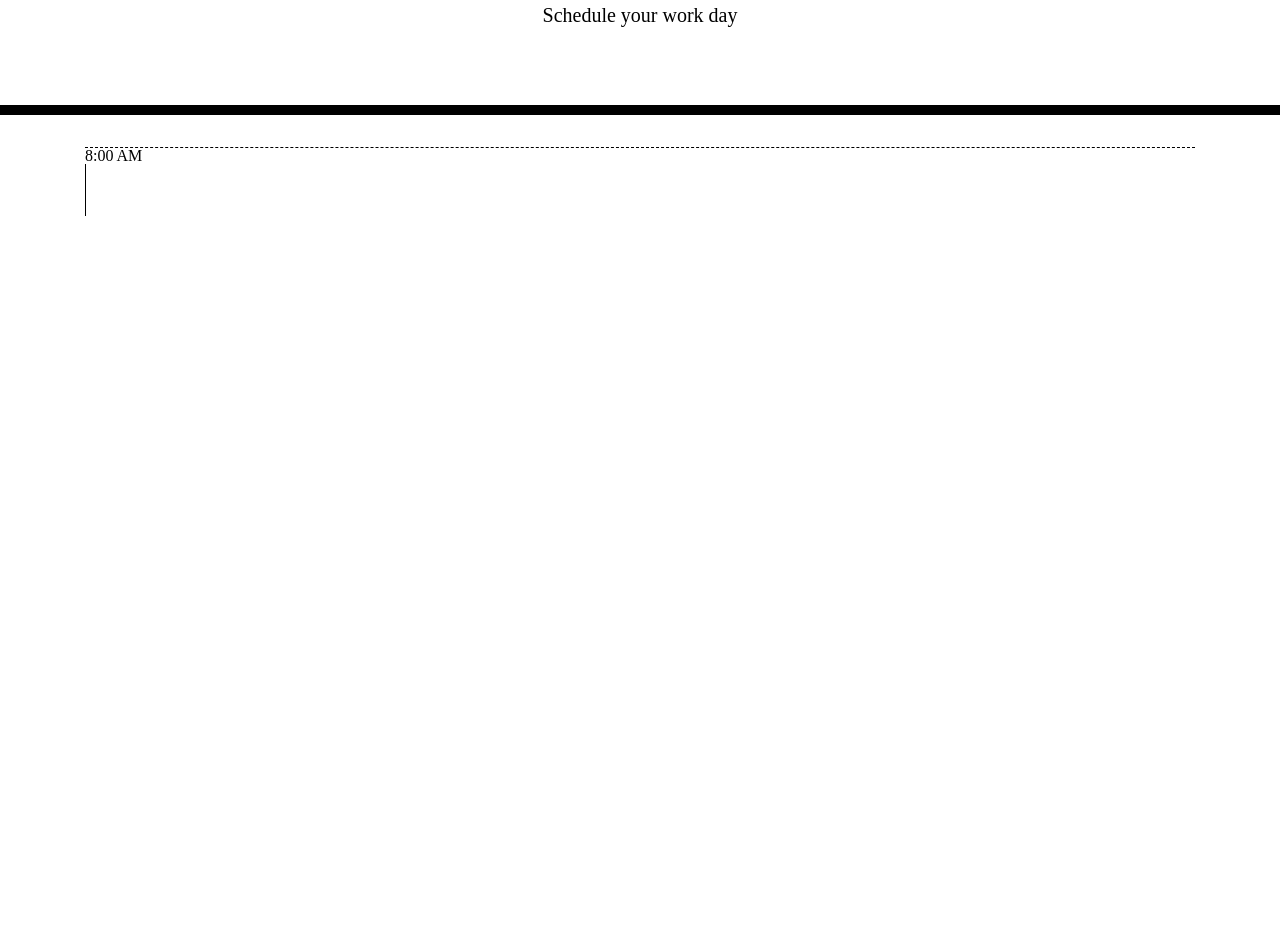
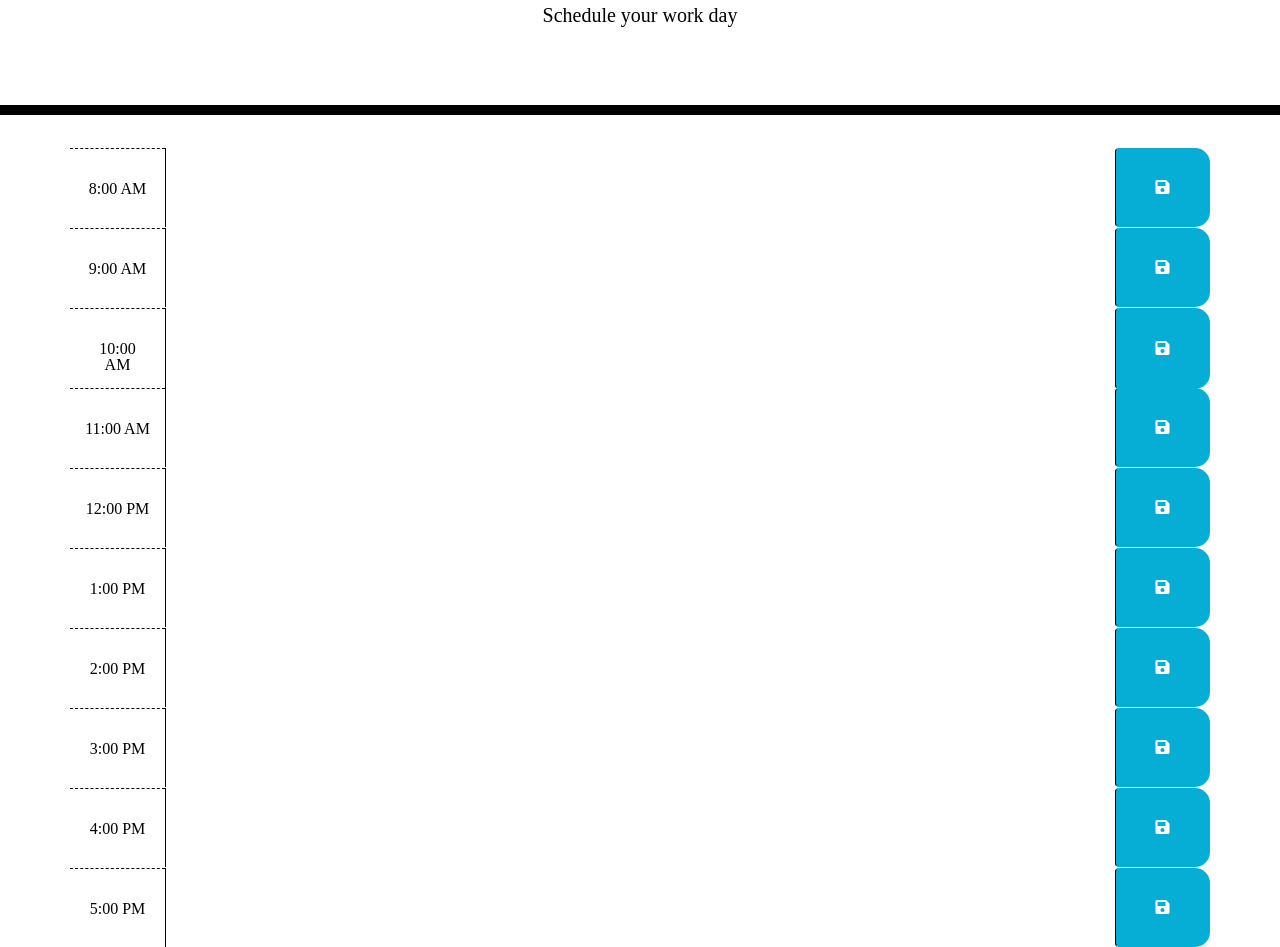
Before and after one commit to johnc13b/scheduler, a plain HTML site: page Develop/index.html in a window 1280 px wide. Shown: the part 153-1100 px from the top of the page. Before the commit the page ends 800 px from the top, so only its background shows below. Drawn offline with nearby package versions, Linux system fonts and the light colour scheme.

Commit message:
test boxes

```diff
--- a/Develop/index.html
+++ b/Develop/index.html
@@ -33,12 +33,96 @@
 
 <div class="container">
 
-  <div id="0800a" class="filler">
-    <div class="hour">
-        8:00 AM
+    <div id="hour8" class="row time-block">
+      <div class="col-md-1 hour">
+          8:00 AM
+      </div>
+      <textarea class="col-md-10 description">
+      </textarea>
+      <button class="btn saveBtn col-md-1"><i class="fas fa-save"></i></button>
     </div>
-    <textarea>
-    </textarea>
+
+    <div id="hour8" class="row time-block">
+      <div class="col-md-1 hour">
+          9:00 AM
+      </div>
+      <textarea class="col-md-10 description">
+      </textarea>
+      <button class="btn saveBtn col-md-1"><i class="fas fa-save"></i></button>
+    </div>
+
+    <div id="hour8" class="row time-block">
+      <div class="col-md-1 hour">
+          10:00 AM
+      </div>
+      <textarea class="col-md-10 description">
+      </textarea>
+      <button class="btn saveBtn col-md-1"><i class="fas fa-save"></i></button>
+    </div>
+
+    <div id="hour8" class="row time-block">
+      <div class="col-md-1 hour">
+          11:00 AM
+      </div>
+      <textarea class="col-md-10 description">
+      </textarea>
+      <button class="btn saveBtn col-md-1"><i class="fas fa-save"></i></button>
+    </div>
+
+    <div id="hour8" class="row time-block">
+      <div class="col-md-1 hour">
+          12:00 PM
+      </div>
+      <textarea class="col-md-10 description">
+      </textarea>
+      <button class="btn saveBtn col-md-1"><i class="fas fa-save"></i></button>
+    </div>
+
+    <div id="hour8" class="row time-block">
+      <div class="col-md-1 hour">
+          1:00 PM
+      </div>
+      <textarea class="col-md-10 description">
+      </textarea>
+      <button class="btn saveBtn col-md-1"><i class="fas fa-save"></i></button>
+    </div>
+
+    <div id="hour8" class="row time-block">
+      <div class="col-md-1 hour">
+          2:00 PM
+      </div>
+      <textarea class="col-md-10 description">
+      </textarea>
+      <button class="btn saveBtn col-md-1"><i class="fas fa-save"></i></button>
+    </div>
+
+    <div id="hour8" class="row time-block">
+      <div class="col-md-1 hour">
+          3:00 PM
+      </div>
+      <textarea class="col-md-10 description">
+      </textarea>
+      <button class="btn saveBtn col-md-1"><i class="fas fa-save"></i></button>
+    </div>
+
+    <div id="hour8" class="row time-block">
+      <div class="col-md-1 hour">
+          4:00 PM
+      </div>
+      <textarea class="col-md-10 description">
+      </textarea>
+      <button class="btn saveBtn col-md-1"><i class="fas fa-save"></i></button>
+    </div>
+
+    <div id="hour8" class="row time-block">
+      <div class="col-md-1 hour">
+          5:00 PM
+      </div>
+      <textarea class="col-md-10 description">
+      </textarea>
+      <button class="btn saveBtn col-md-1"><i class="fas fa-save"></i></button>
+    </div>
+
 
 </div>
 
```
